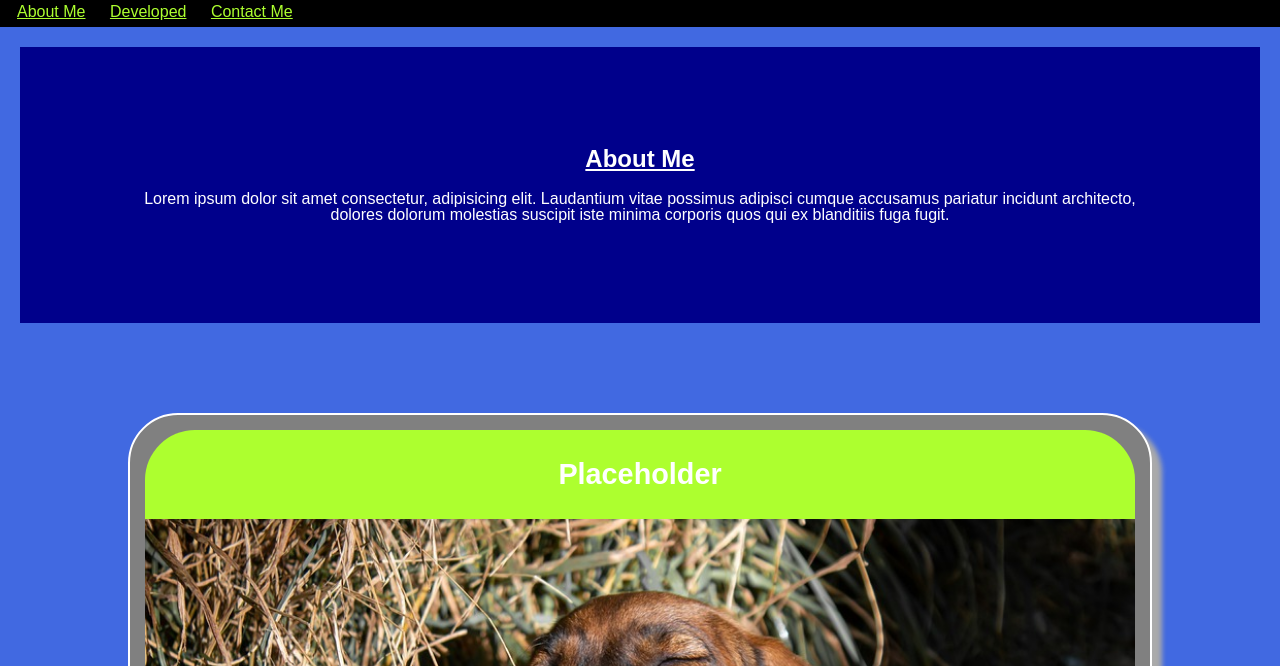
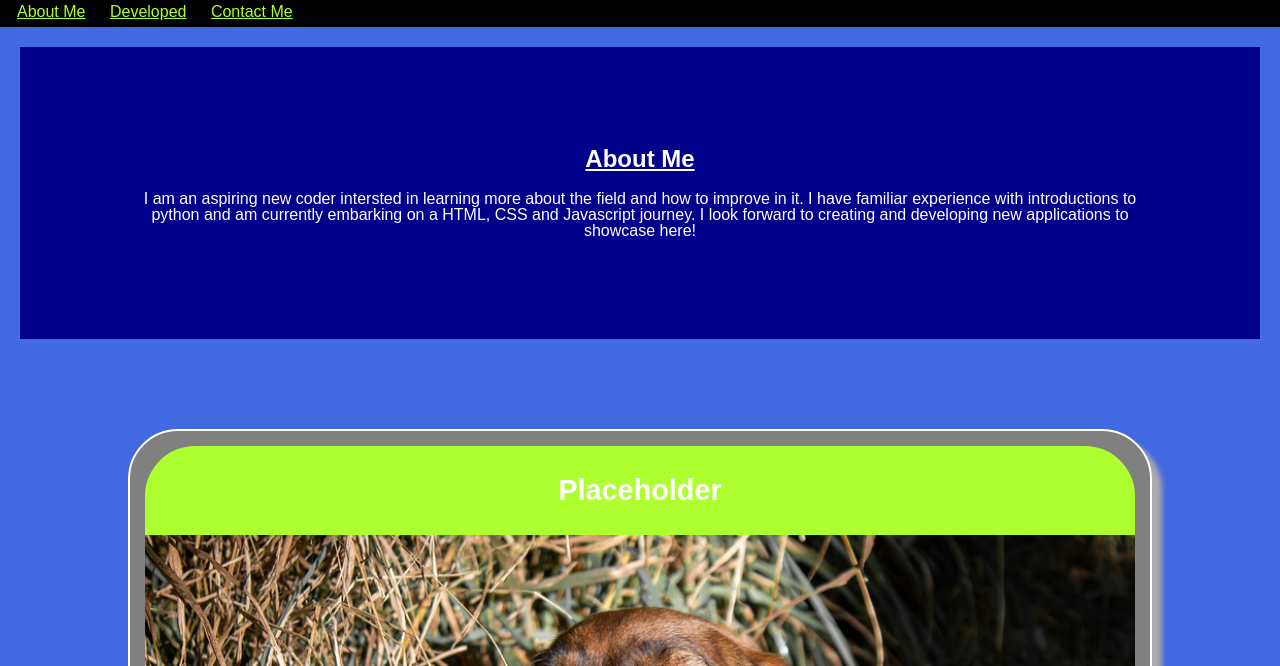
Before and after one commit to Alec74/Portfolio, a plain HTML site: page docs/index.html in a window 1280 px wide. Shown: the part 134-800 px from the top of the page. Drawn offline with Linux system fonts and the light colour scheme.

Commit message:
Added readme and updated about me section

```diff
--- a/docs/index.html
+++ b/docs/index.html
@@ -36,10 +36,7 @@
     <section id="aboutMe">
       <h2>About Me</h2>
       <p class="bio">
-        Lorem ipsum dolor sit amet consectetur, adipisicing elit. Laudantium vitae possimus adipisci cumque accusamus
-        pariatur incidunt architecto, dolores dolorum molestias suscipit iste minima corporis quos qui ex blanditiis
-        fuga
-        fugit.
+        I am an aspiring new coder intersted in learning more about the field and how to improve in it. I have familiar experience with introductions to python and am currently embarking on a HTML, CSS and Javascript journey. I look forward to creating and developing new applications to showcase here!
       </p>
     </section>
 
--- a/docs/thecssfile.css
+++ b/docs/thecssfile.css
@@ -192,5 +192,4 @@ footer p{
   #showcase{
     margin:20px 25px;
   }
-
 }
```
Also changed, not shown: docs/images/Screenshot(23).png (added), 1 other file.
